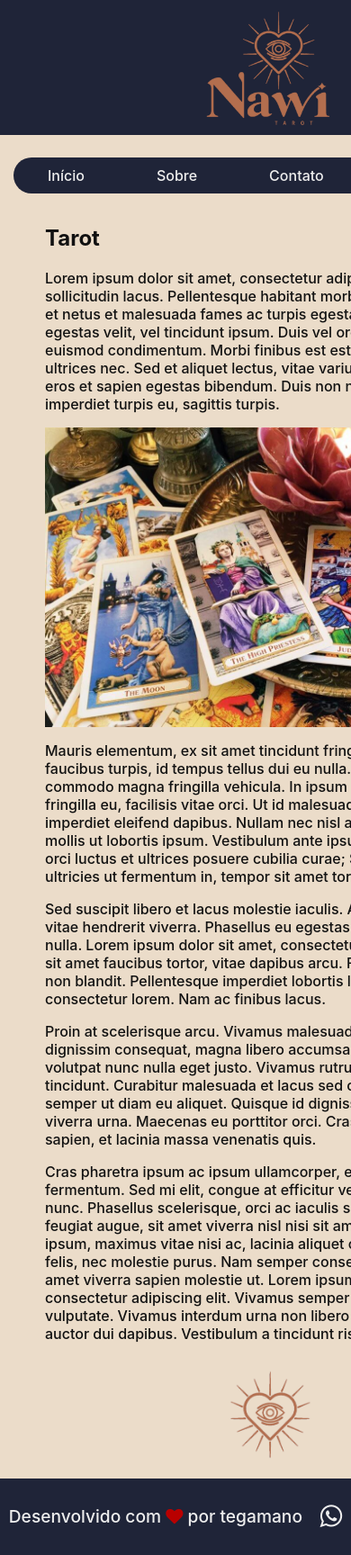
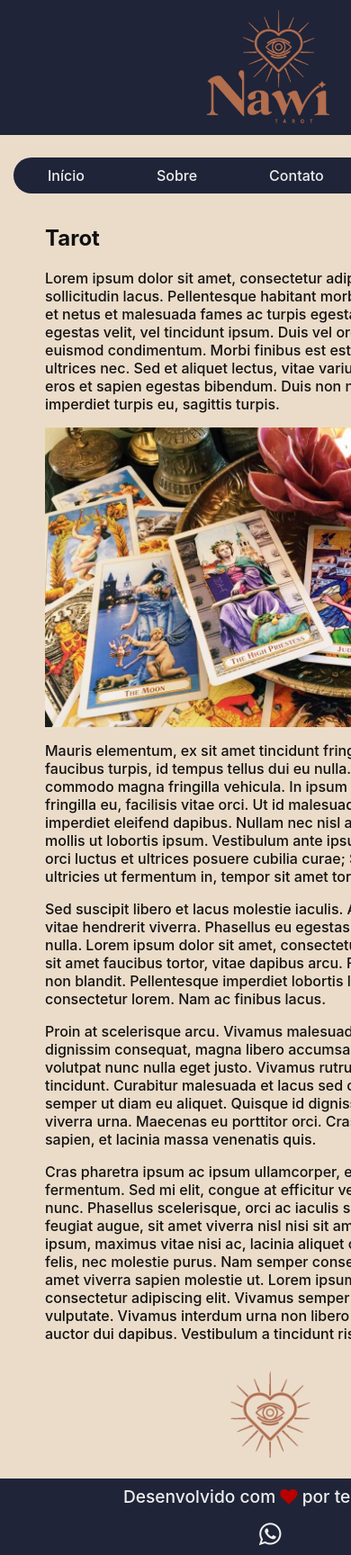
Before and after one commit to felipebetts/nawi, a React (Create React App) app: page / in a window 390 px wide. Shown: the top 1728 px of the page at 90% size. Built offline with nearby package versions, Linux system fonts and the light colour scheme.

Commit message:
responsividade

```diff
--- a/src/components/Footer.css
+++ b/src/components/Footer.css
@@ -4,7 +4,7 @@
     justify-content: space-around;
     align-items: center;
     text-align: center;
-    width: 100vw;
+    width: 100%;
     font-size: 1.2em;
 
 
--- a/src/components/Footer.jsx
+++ b/src/components/Footer.jsx
@@ -4,7 +4,7 @@ import 'font-awesome/css/font-awesome.min.css'
 
 function Footer() {
     return (
-        <footer className="footer">
+        <footer className="footer center">
             <div>Desenvolvido com <i className="fa fa-heart"></i> por tegamano</div>
             <a href="https://api.whatsapp.com/send?phone=5521991689111" target='_blank' rel="noreferrer">
                 <i className="fa fa-whatsapp"></i>
--- a/src/components/Logo.jsx
+++ b/src/components/Logo.jsx
@@ -1,12 +1,15 @@
 import React from 'react'
 import './Logo.css'
+import { Link } from 'react-router-dom'
 
 import LogoImg from '../assets/images/logo.png'
 
 function Logo() {
     return (
         <div className="logo center">
-            <img src={LogoImg} alt="Logo" className="logoImg"/>
+            <Link to={'/'}>
+                <img src={LogoImg} alt="Logo" className="logoImg"/>
+            </Link>
         </div>
     )
 }
```
Also changed, not shown: 1 other file (tests, documents, lock files or other folders).
